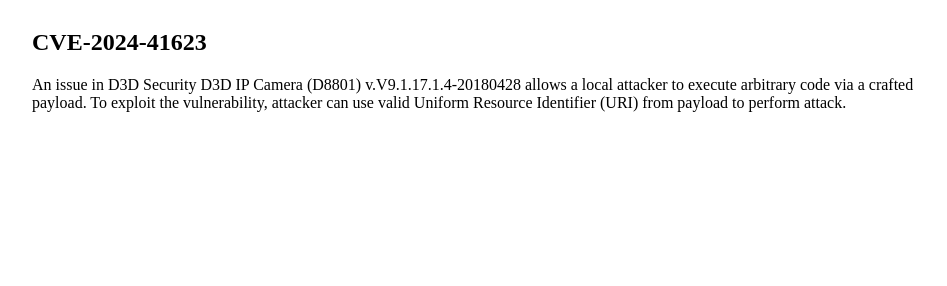
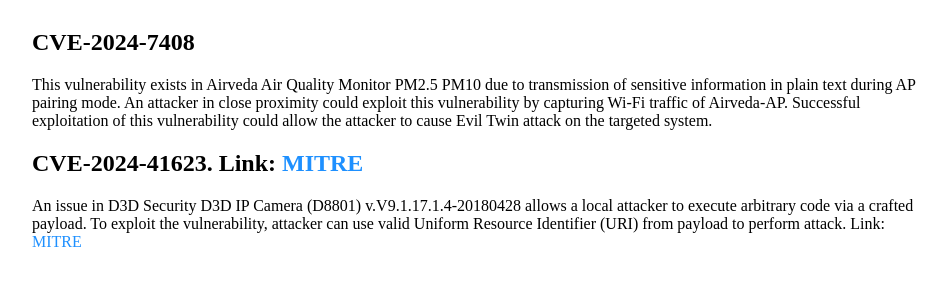
Before and after one commit to iotsecurelab/iotsecurelab.github.io, a website: page code.html in a window 1280 px wide. Shown: the part 186-472 px from the top of the page, without its empty margins (160-1107 px from the left). Drawn offline with Linux system fonts and the light colour scheme.

Commit message:
Update code.html

```diff
--- a/code.html
+++ b/code.html
@@ -79,11 +79,16 @@
 		<div class="container">
     		<div class="blurb">
 <h1>Vulnerability Disclosure</h1>
-			<h2>CVE-2024-41623</h2>
+			<h2>CVE-2024-7408</h2>
+		</h5>This vulnerability exists in Airveda Air Quality Monitor PM2.5 PM10 due to transmission of
+			sensitive information in plain text during AP pairing mode.
+			An attacker in close proximity could exploit this vulnerability by capturing Wi-Fi traffic of Airveda-AP.
+			Successful exploitation of this vulnerability could allow the attacker to cause Evil Twin attack on the targeted system.</h5>
+			<h2>CVE-2024-41623. Link: <a href="/https://cve.mitre.org/cgi-bin/cvename.cgi?name=CVE-2024-7408">MITRE</a></h2>
 		</h5>An issue in D3D Security D3D IP Camera (D8801) v.V9.1.17.1.4-20180428
 			allows a local attacker to execute arbitrary code via a crafted payload.
 		To exploit the vulnerability, attacker can use valid Uniform Resource Identifier (URI)
-			from payload to perform attack.</h5>
+			from payload to perform attack.  Link: <a href="https://cve.mitre.org/cgi-bin/cvename.cgi?name=CVE-2024-41623">MITRE</a></h5>
 
 
     		</div><!-- /.blurb -->
```
